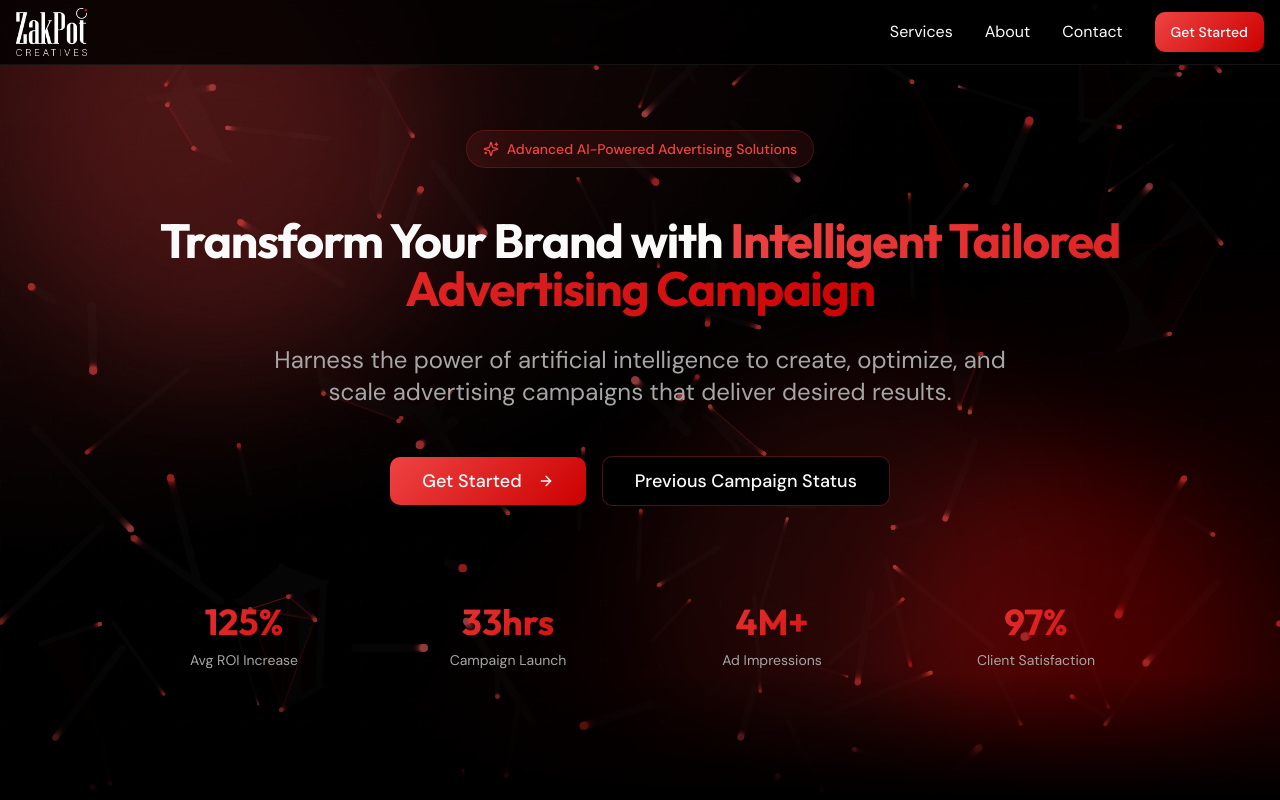
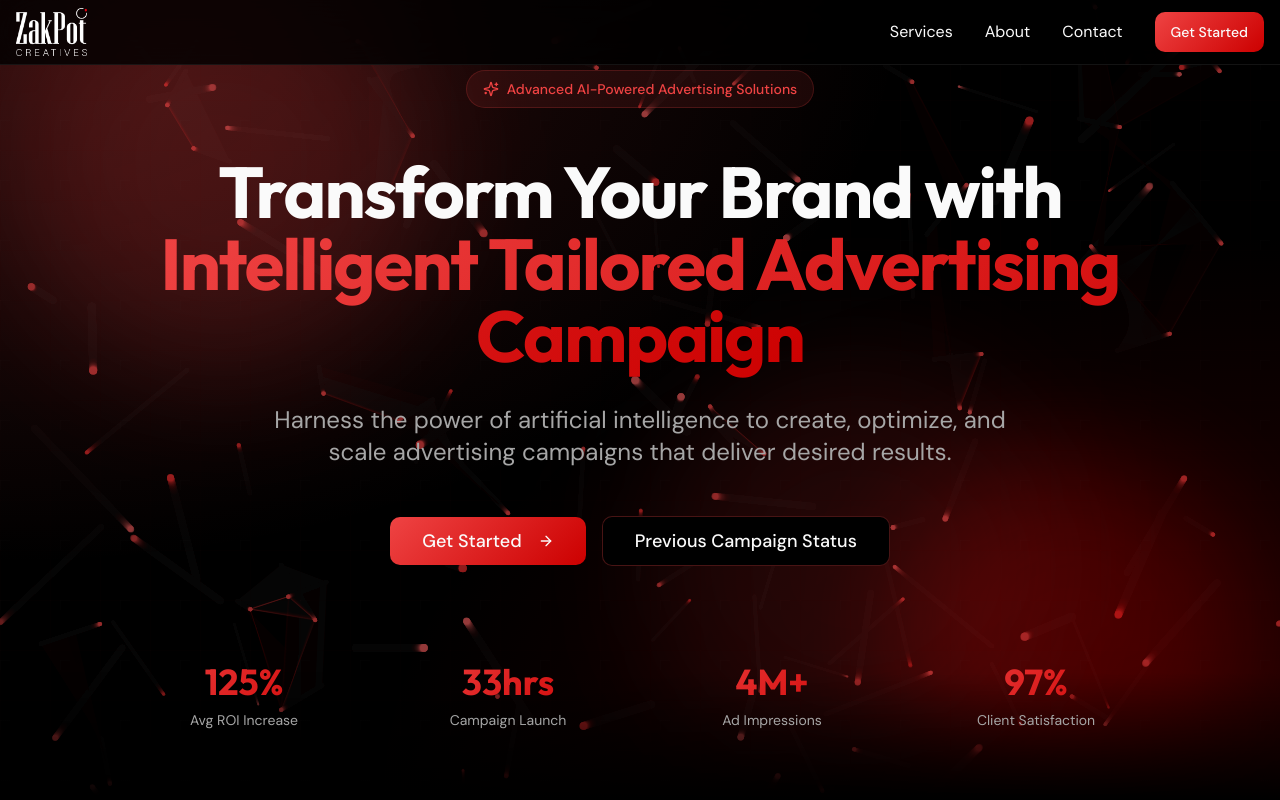
Before and after one commit to zakirartist/zakpot-creatives-e74a35ac, a React (Vite) app: page / in a window 1280 px wide. Shown: the top 800 px of the page. Built offline with nearby package versions, Linux system fonts and the light colour scheme; the HTML template or start-up script is replaced by a standard one.

Commit message:
Visual edit in Lovable
Edited UI in Lovable

```diff
--- a/src/components/Hero.tsx
+++ b/src/components/Hero.tsx
@@ -12,7 +12,7 @@ export const Hero = () => {
             <span className="text-sm font-medium text-primary">Advanced AI-Powered Advertising Solutions</span>
           </div>
 
-          <h1 className="text-5xl md:text-7xl font-display font-bold tracking-tight animate-slide-up animate-delay-100 text-center lg:text-5xl">
+          <h1 className="text-5xl md:text-7xl font-display font-bold tracking-tight animate-slide-up animate-delay-100 text-center lg:text-7xl">
             Transform Your Brand with{" "}
             <span className="gradient-text">
 Intelligent Tailored
```
